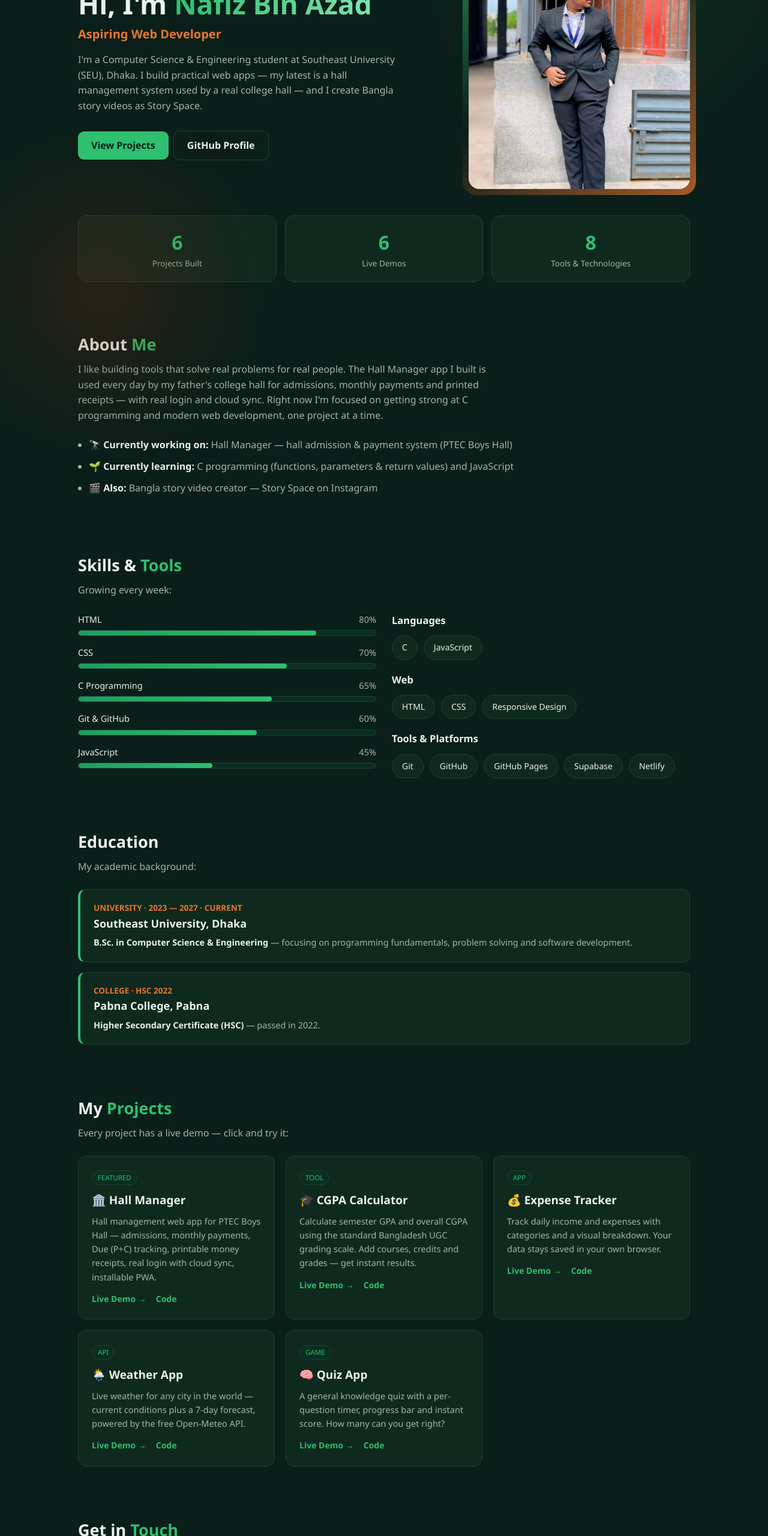
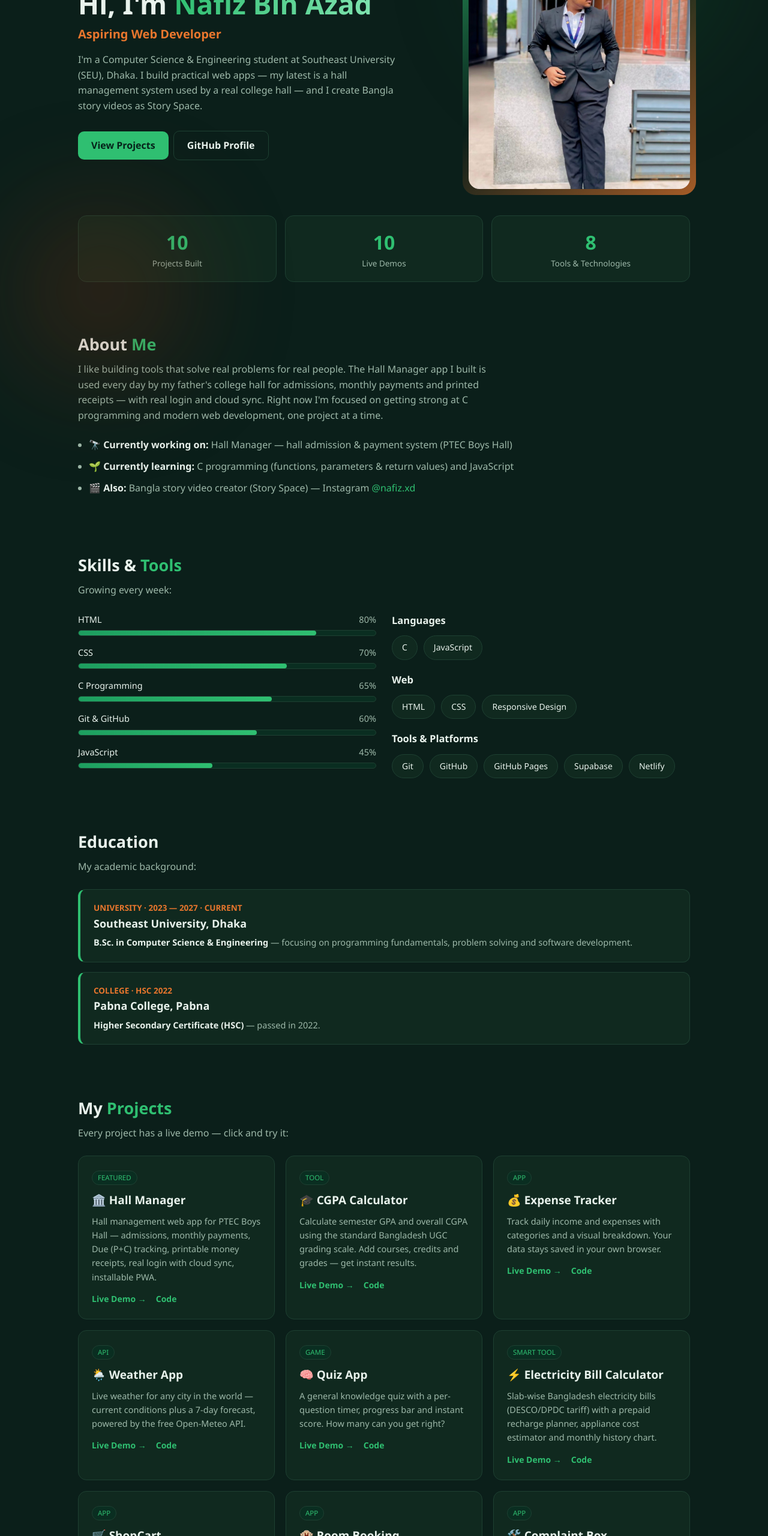
Before and after one commit to nafiz-xd/portfolio-website, a plain HTML site: page index.html in a window 1280 px wide. Shown: the part 240-2800 px from the top of the page at 60% size. Drawn offline with Linux system fonts and the light colour scheme.

Commit message:
Add 4 new projects + Instagram fix

```diff
--- a/index.html
+++ b/index.html
@@ -123,8 +123,8 @@
       </div>
     </div>
     <div class="stats">
-      <div class="stat"><div class="num" data-count="6">0</div><div class="lbl">Projects Built</div></div>
-      <div class="stat"><div class="num" data-count="6">0</div><div class="lbl">Live Demos</div></div>
+      <div class="stat"><div class="num" data-count="10">0</div><div class="lbl">Projects Built</div></div>
+      <div class="stat"><div class="num" data-count="10">0</div><div class="lbl">Live Demos</div></div>
       <div class="stat"><div class="num" data-count="8">0</div><div class="lbl">Tools &amp; Technologies</div></div>
     </div>
   </div>
@@ -136,7 +136,7 @@
     <ul class="learn">
       <li>🔭 <b>Currently working on:</b> Hall Manager — hall admission &amp; payment system (PTEC Boys Hall)</li>
       <li>🌱 <b>Currently learning:</b> C programming (functions, parameters &amp; return values) and JavaScript</li>
-      <li>🎬 <b>Also:</b> Bangla story video creator — Story Space on Instagram</li>
+      <li>🎬 <b>Also:</b> Bangla story video creator (Story Space) — Instagram <a href="https://instagram.com/nafiz.xd" target="_blank" rel="noopener">@nafiz.xd</a></li>
     </ul>
   </section>
 
@@ -214,13 +214,37 @@
         <p>A general knowledge quiz with a per-question timer, progress bar and instant score. How many can you get right?</p>
         <div class="links"><a href="https://nafiz-xd.github.io/quiz-app/" target="_blank" rel="noopener">Live Demo →</a><a href="https://github.com/nafiz-xd/quiz-app" target="_blank" rel="noopener">Code</a></div>
       </div>
+      <div class="card">
+        <span class="tag">SMART TOOL</span>
+        <h3>⚡ Electricity Bill Calculator</h3>
+        <p>Slab-wise Bangladesh electricity bills (DESCO/DPDC tariff) with a prepaid recharge planner, appliance cost estimator and monthly history chart.</p>
+        <div class="links"><a href="https://nafiz-xd.github.io/electricity-bill-calculator/" target="_blank" rel="noopener">Live Demo →</a><a href="https://github.com/nafiz-xd/electricity-bill-calculator" target="_blank" rel="noopener">Code</a></div>
+      </div>
+      <div class="card">
+        <span class="tag">APP</span>
+        <h3>🛒 ShopCart</h3>
+        <p>Demo online shop with live search, filters, wishlist, a working cart, promo codes, smart delivery charges and a checkout flow.</p>
+        <div class="links"><a href="https://nafiz-xd.github.io/shopcart/" target="_blank" rel="noopener">Live Demo →</a><a href="https://github.com/nafiz-xd/shopcart" target="_blank" rel="noopener">Code</a></div>
+      </div>
+      <div class="card">
+        <span class="tag">APP</span>
+        <h3>🏨 Room Booking</h3>
+        <p>Browse rooms, pick check-in/check-out dates and get a live price with nights calculated automatically. Bookings are saved in the browser.</p>
+        <div class="links"><a href="https://nafiz-xd.github.io/room-booking/" target="_blank" rel="noopener">Live Demo →</a><a href="https://github.com/nafiz-xd/room-booking" target="_blank" rel="noopener">Code</a></div>
+      </div>
+      <div class="card">
+        <span class="tag">APP</span>
+        <h3>🛠️ Complaint Box</h3>
+        <p>Report local problems — roads, water, electricity, garbage — and track them from Pending to Resolved, with a live stats dashboard.</p>
+        <div class="links"><a href="https://nafiz-xd.github.io/complaint-box/" target="_blank" rel="noopener">Live Demo →</a><a href="https://github.com/nafiz-xd/complaint-box" target="_blank" rel="noopener">Code</a></div>
+      </div>
     </div>
   </section>
 
   <!-- CONTACT -->
   <section id="contact" class="reveal">
     <h2>Get in <span>Touch</span></h2>
-    <p class="sub">Find me on <a href="https://github.com/nafiz-xd" target="_blank" rel="noopener">GitHub</a> or on Instagram — <a href="https://instagram.com/story.spaceee" target="_blank" rel="noopener">@story.spaceee</a> (Story Space, my Bangla story channel).</p>
+    <p class="sub">Find me on <a href="https://github.com/nafiz-xd" target="_blank" rel="noopener">GitHub</a> or on Instagram — <a href="https://instagram.com/nafiz.xd" target="_blank" rel="noopener">@nafiz.xd</a>.</p>
   </section>
 </div>
 
```
